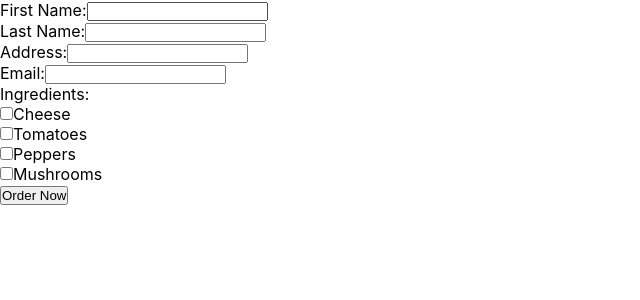
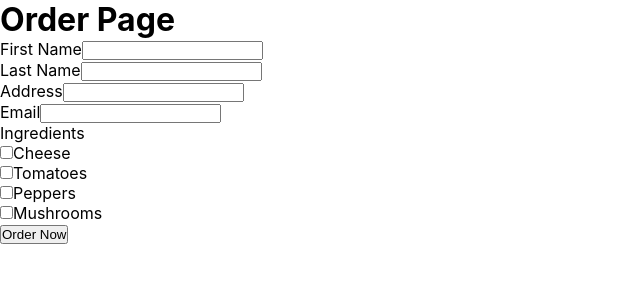
Before and after one commit to akabikas/pizza-react-app-v3, a React (Create React App) app: page / in a window 1280 px wide. Shown: the top 300 px of the page, without its empty margins (0-640 px from the left). Built offline with nearby package versions, Linux system fonts and the light colour scheme.

Commit message:
Test orderpage resolve

```diff
--- a/src/views/OrderPage.js
+++ b/src/views/OrderPage.js
@@ -26,29 +26,31 @@ function Form() {
   };
 
   return (
+    <>
+    <h1>Order Page</h1>
     <form onSubmit={handleSubmit}>
       <label>
-        First Name:
+        First Name
         <input type="text" value={firstName} onChange={e => setFirstName(e.target.value)} />
       </label>
       <br />
       <label>
-        Last Name:
+        Last Name
         <input type="text" value={lastName} onChange={e => setLastName(e.target.value)} />
       </label>
       <br />
       <label>
-        Address:
+        Address
         <input type="text" value={address} onChange={e => setAddress(e.target.value)} />
       </label>
       <br />
       <label>
-        Email:
+        Email
         <input type="email" value={email} onChange={e => setEmail(e.target.value)} />
       </label>
       <br />
       <label>
-        Ingredients:
+        Ingredients
         <br />
         <input type="checkbox" value="Cheese" checked={ingredients.includes('Cheese')} onChange={handleCheckboxChange} />
         <span>Cheese</span>
@@ -59,12 +61,14 @@ function Form() {
         <input type="checkbox" value="Peppers" checked={ingredients.includes('Peppers')} onChange={handleCheckboxChange} />
         <span>Peppers</span>
         <br />
-        <input type="checkbox" value="Mushrooms" checked={ingredients.includes('Mushrooms')} onChange={handleCheckboxChange} />
+        <input type="checkbox" value="Mush
+        rooms" checked={ingredients.includes('Mushrooms')} onChange={handleCheckboxChange} />
         <span>Mushrooms</span>
       </label>
       <br />
       <button type="submit">Order Now</button>
     </form>
+    </>
   );
 }
 
```
Also changed, not shown: 1 other file (tests, documents, lock files or other folders).
